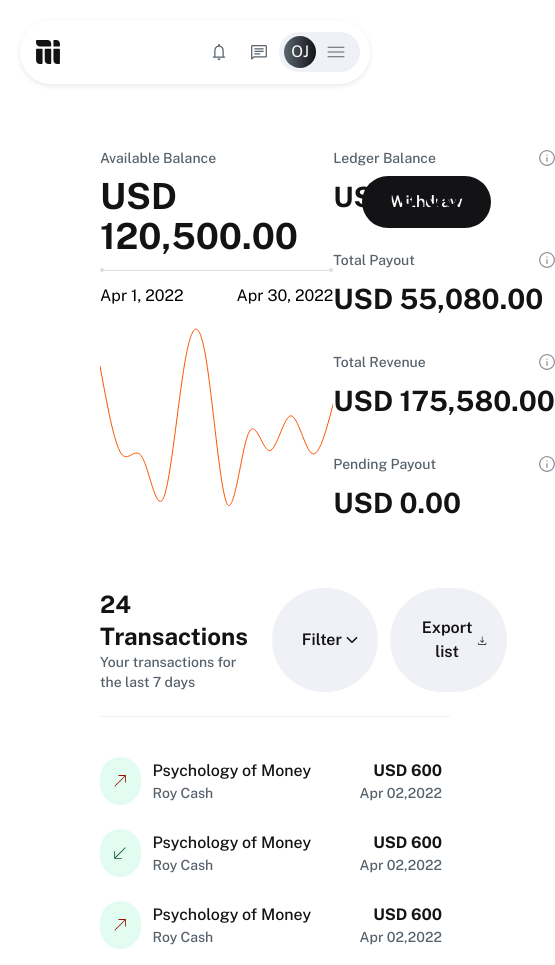
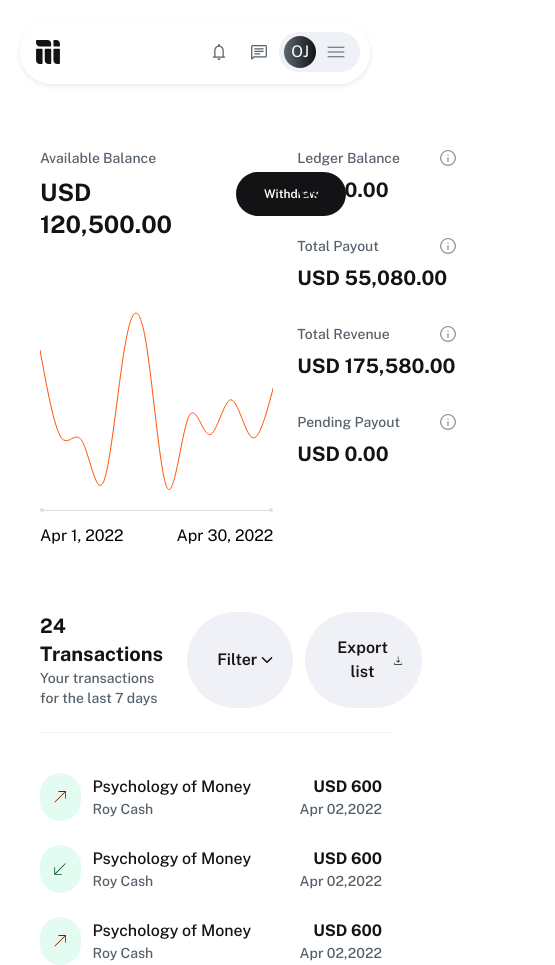
Before and after one commit to olamide234/revenue_dashboard, a Next.js app: page / in a window 390 px wide. Shown: the whole page, 555 px wide, since content can reach past the window. Built offline with nearby package versions, Linux system fonts and the light colour scheme.

Commit message:
feat: more styling

```diff
--- a/src/components/LineChart.tsx
+++ b/src/components/LineChart.tsx
@@ -10,6 +10,7 @@ interface IGraphData {
 export default function LineChart({ data }: { data: IGraphData[] }) {
   return (
     <>
+      <div className="h-64">
         <ResponsiveLine
           data={data}
           margin={{ top: 100, right: 0, bottom: 5, left: 0 }}
@@ -40,8 +41,9 @@ export default function LineChart({ data }: { data: IGraphData[] }) {
           enableTouchCrosshair={true}
           legends={[]}
         />
+      </div>
       <div className="">
-        <div className="flex items-center my-3">
+        <div className="my-3 flex items-center">
           <div className="h-1 w-1 rounded-full bg-[#DBDEE5]"></div>
           <div className="w-full border-t border-t-[#DBDEE5] "></div>
           <div className="h-1 w-1 rounded-full bg-[#DBDEE5]"></div>
--- a/src/components/RevenueDashboard.tsx
+++ b/src/components/RevenueDashboard.tsx
@@ -20,33 +20,33 @@ export default function RevenueDashboard({
     return 'bg-[#E3FCF2]';
   };
   return (
-    <div className="ml-20 mr-36 w-full">
-      <div className="my-16 flex justify-between">
-        <div className='w-2/3'>
+    <div className="ml-5 mr-9 w-full lg:ml-20 lg:mr-36">
+      <div className="my-16 flex justify-between gap-6">
+        <div className="w-2/3">
           <div className="flex items-center gap-16">
             <div>
               <div className="mb-2 text-sm font-medium text-[#56616B]">
                 Available Balance
               </div>
-              <div className="text-4xl font-bold text-[#131316]">
+              <div className="text-2xl font-bold text-[#131316] lg:text-4xl">
                 USD 120,500.00
               </div>
             </div>
-            <button className="rounded-[100px] bg-[#131316] px-7 py-3.5 font-semibold text-white">
+            <button className="rounded-[100px] bg-[#131316] px-7 py-3.5 text-xs font-semibold text-white lg:text-base">
               Withdraw
             </button>
           </div>
-          <div className='h-64'>
-            <LineChart data={graphData} />
-          </div>
+
+          <LineChart data={graphData} />
         </div>
-        <div className="flex w-[16.94rem] min-w-fit flex-col gap-8">
+        <div className="flex w-1/3 min-w-fit flex-col gap-8">
+          {/* [16.94rem] */}
           <div>
             <div className="mb-2 flex items-center justify-between gap-2 text-sm font-medium text-[#56616B]">
               Ledger Balance
               <CautionIcon />
             </div>
-            <div className="text-[1.75rem] font-bold text-[#131316]">
+            <div className="text-xl font-bold text-[#131316] lg:text-[1.75rem]">
               USD 0.00
             </div>
           </div>
@@ -55,7 +55,7 @@ export default function RevenueDashboard({
               Total Payout
               <CautionIcon />
             </div>
-            <div className="text-[1.75rem] font-bold text-[#131316]">
+            <div className="text-xl font-bold text-[#131316] lg:text-[1.75rem]">
               USD 55,080.00
             </div>
           </div>
@@ -64,7 +64,7 @@ export default function RevenueDashboard({
               Total Revenue
               <CautionIcon />
             </div>
-            <div className="text-[1.75rem] font-bold text-[#131316]">
+            <div className="text-xl font-bold text-[#131316] lg:text-[1.75rem]">
               USD 175,580.00
             </div>
           </div>
@@ -73,7 +73,7 @@ export default function RevenueDashboard({
               Pending Payout
               <CautionIcon />
             </div>
-            <div className="text-[1.75rem] font-bold text-[#131316]">
+            <div className="text-xl font-bold text-[#131316] lg:text-[1.75rem]">
               USD 0.00
             </div>
           </div>
@@ -82,7 +82,9 @@ export default function RevenueDashboard({
       <div>
         <div className="flex justify-between gap-6 border-b border-b-[#EFF1F6] pb-6">
           <div>
-            <p className="text-2xl font-bold text-[#131316]">24 Transactions</p>
+            <p className="text-xl font-bold text-[#131316] lg:text-2xl">
+              24 Transactions
+            </p>
             <p className="text-sm font-medium text-[#56616B]">
               Your transactions for the last 7 days
             </p>
```
Lines whose indentation alone changed are shown as unchanged.
